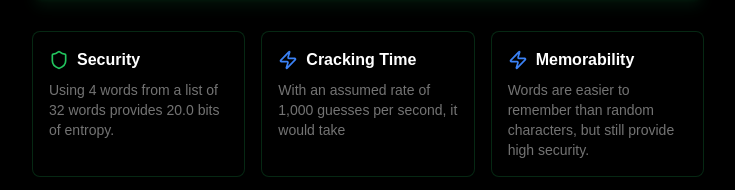
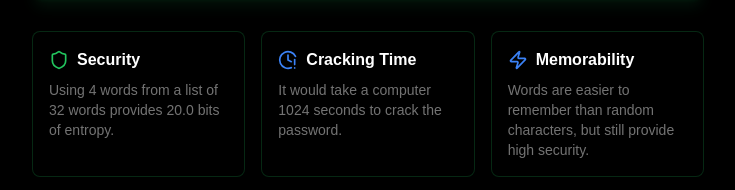
Before and after one commit to MoPaMo/xkcd-passwords, a Next.js app: page / in a window 1280 px wide. Shown: the part 511-701 px from the top of the page, without its empty margins (272-1007 px from the left). Built offline with nearby package versions, Linux system fonts and the light colour scheme.

Commit message:
feat: update Cracking Time InfoCard to use dynamic icon based on entropy

```diff
--- a/src/app/page.tsx
+++ b/src/app/page.tsx
@@ -3,7 +3,7 @@
 import Header from "@/components/Header";
 import GeneratorCard from "@/components/GeneratorCard";
 import InfoCard from "@/components/InfoCard";
-import { Shield, Zap } from "lucide-react";
+import { Shield, Zap, Clock , ClockAlert} from "lucide-react";
 
 const words: string[] = [
   "correct",
@@ -56,8 +56,13 @@ const Page: React.FC = () => {
             Using {wordCount} words from a list of {words.length} words provides{" "}
             {entropy.toFixed(1)} bits of entropy.
           </InfoCard>
-          <InfoCard icon={Zap} title="Cracking Time" iconColor="text-blue-500">
-            With an assumed rate of 1,000 guesses per second, it would take
+          <InfoCard
+            icon={(Math.pow(2, entropy - 10) > 3600*24*365) ? Clock : ClockAlert}
+            title="Cracking Time"
+            iconColor="text-blue-500"
+          >
+            It would take a computer {Math.pow(2, entropy - 10).toFixed(0)}{" "}
+            seconds to crack the password.
           </InfoCard>
           <InfoCard icon={Zap} title="Memorability" iconColor="text-blue-500">
             Words are easier to remember than random characters, but still
```
